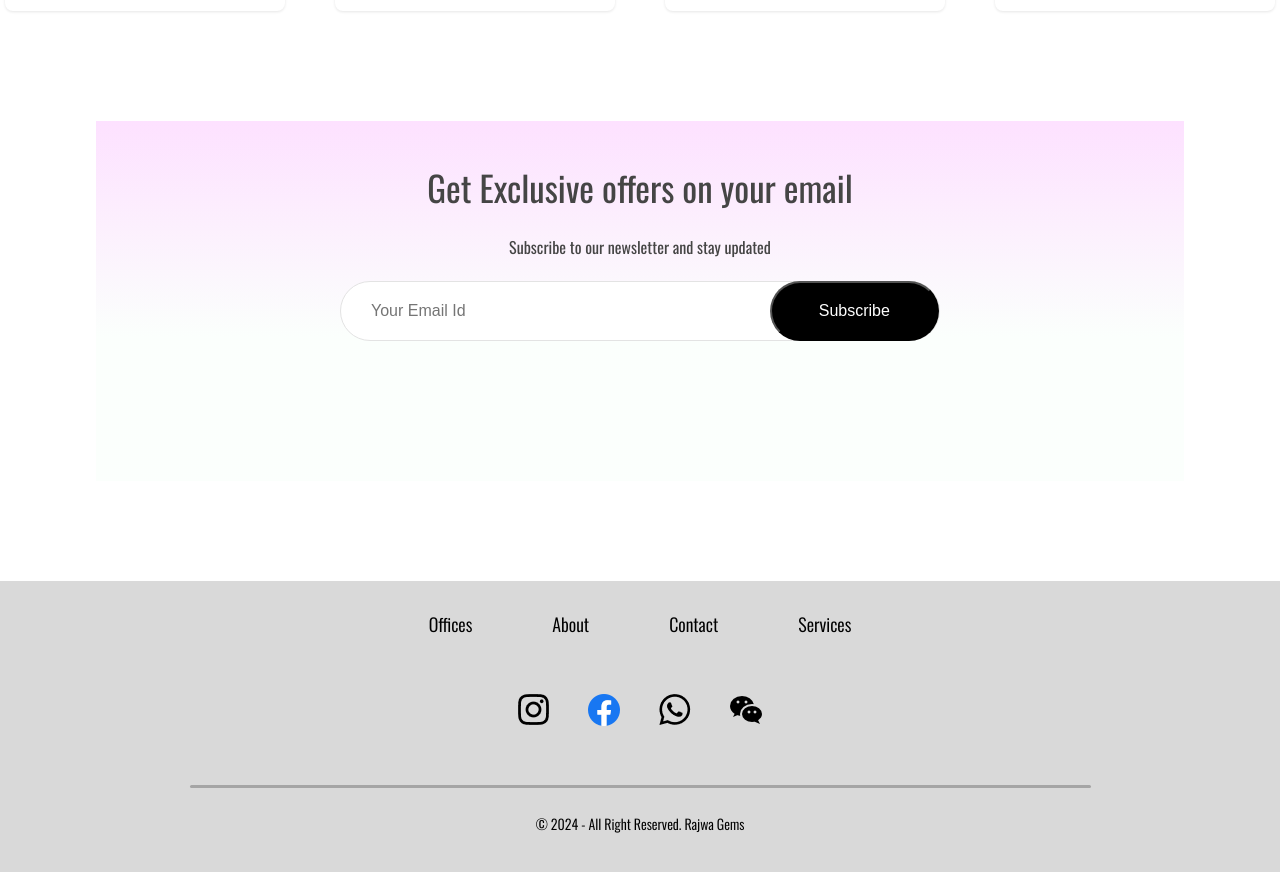
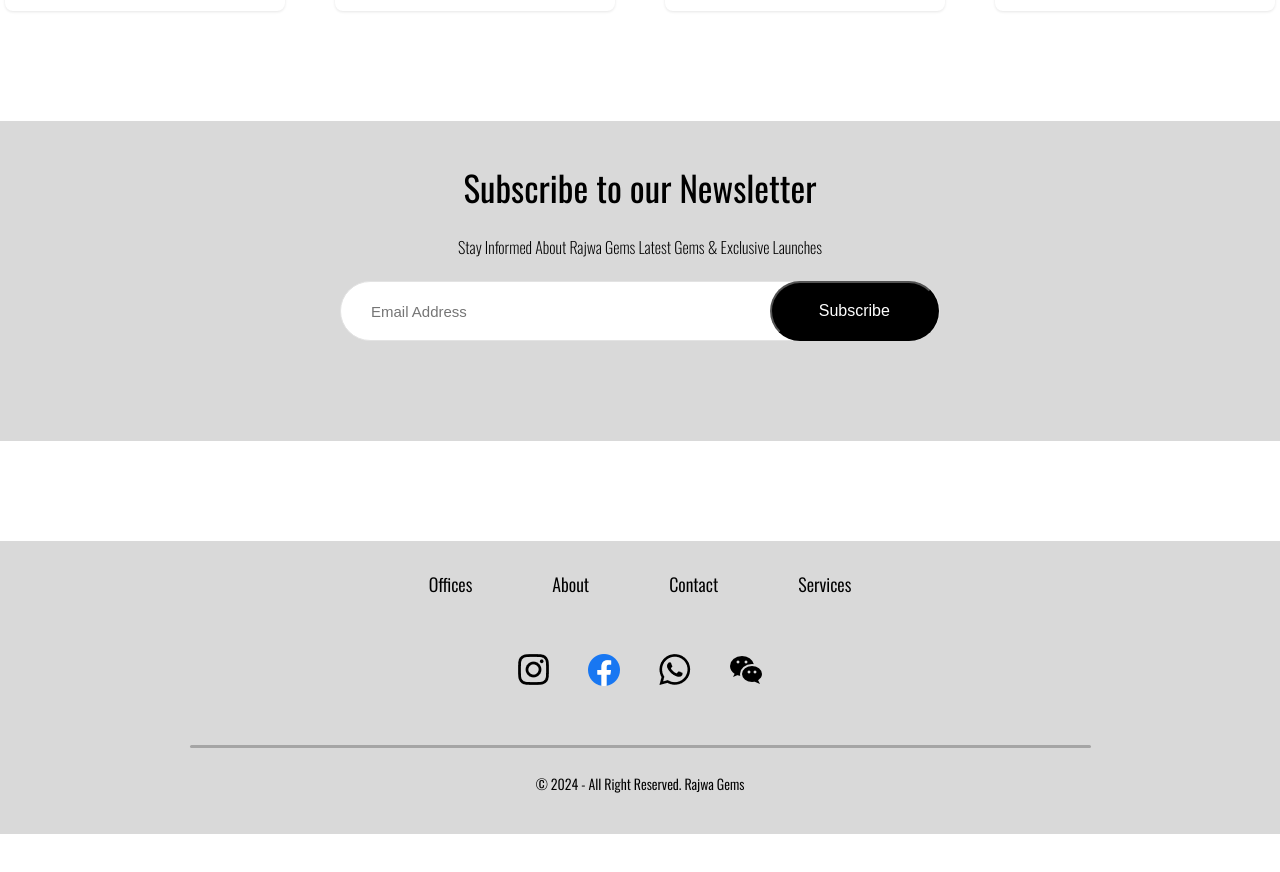
Before and after one commit to Samhan-6/gemsite, a React (Vite) app in the folder gemsite/: page / in a window 1280 px wide. Shown: the part 2825-3697 px from the top of the page. After the commit the page ends 3659 px from the top, so only its background shows below. Built offline with nearby package versions, Linux system fonts and the light colour scheme.

Commit message:
updated newsletter
improve our newsletter signup card

```diff
--- a/gemsite/src/components/newsletter/NewsLetter.css
+++ b/gemsite/src/components/newsletter/NewsLetter.css
@@ -1,25 +1,26 @@
 .newsletter {
-  width: 85%;
-  height: 45vh;
+  width: 100%;
+  height: 40vh;
   display: flex;
   flex-direction: column;
   align-items: center;
   margin: auto;
-  padding: 50px 120px;
-  margin-bottom: 150px;
-  background: linear-gradient(180deg, #fde1ff 0%, #e1ffea22 60%);
-  gap: 45px;
+  padding: 40px 100px;
+  margin-bottom: 40px;
+  background: #d9d9d9;
+  gap: 30px;
 }
 
 .newsletter h1 {
-  color: #454545;
-  font-size: 50px;
-  font-weight: 450;
+  color: black;
+  font-size: 22px;
+  font-weight: 350;
 }
 
 .newsletter p {
-  color: #454545;
-  font-size: 18px;
+  color: black;
+  font-size: 16px;
+  font-weight: 250;
 }
 
 .newsletter div {
@@ -27,25 +28,26 @@
   align-items: center;
   justify-content: space-between;
   background: white;
-  width: 730px;
-  height: 70px;
+  width: 550px;
+  height: 55px;
   border-radius: 80px;
   border: 1px solid #e3e3e3;
 }
 
 .newsletter input {
-  width: 500px;
+  width: 350px;
   margin-left: 30px;
   border: none;
   outline: none;
   color: #616161;
   font-family: sans-serif;
-  font-size: 16px;
+  font-size: 15px;
+  font-weight: 400;
 }
 
 .newsletter div button {
-  width: 210px;
-  height: 70px;
+  width: 170px;
+  height: 55px;
   border-radius: 80px;
   background: black;
   color: white;
--- a/gemsite/src/components/newsletter/NewsLetter.jsx
+++ b/gemsite/src/components/newsletter/NewsLetter.jsx
@@ -3,11 +3,13 @@ import './NewsLetter.css'
 const NewsLetter = () => {
   return (
     <div className='newsletter'>
-      <h1>Get Exclusive offers on your email</h1>
-      <p>Subscribe to our newsletter and stay updated</p>
+      <h1>Subscribe to our Newsletter</h1>
+      <p>
+        Stay Informed About <span>Rajwa Gems</span> Latest Gems & Exclusive Launches{' '}
+      </p>
 
       <div>
-        <input type='email' placeholder='Your Email Id' />
+        <input type='email' placeholder='Email Address' />
         <button>Subscribe</button>
       </div>
     </div>
```
